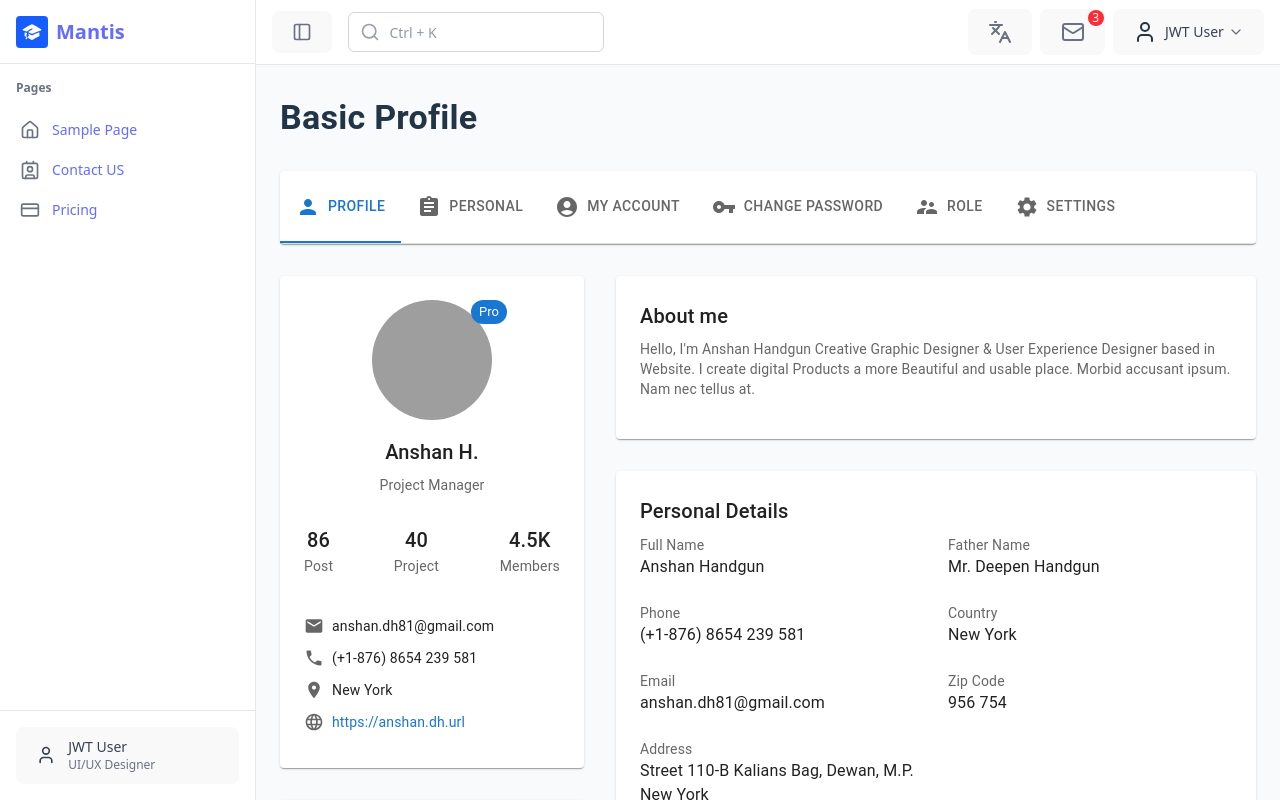
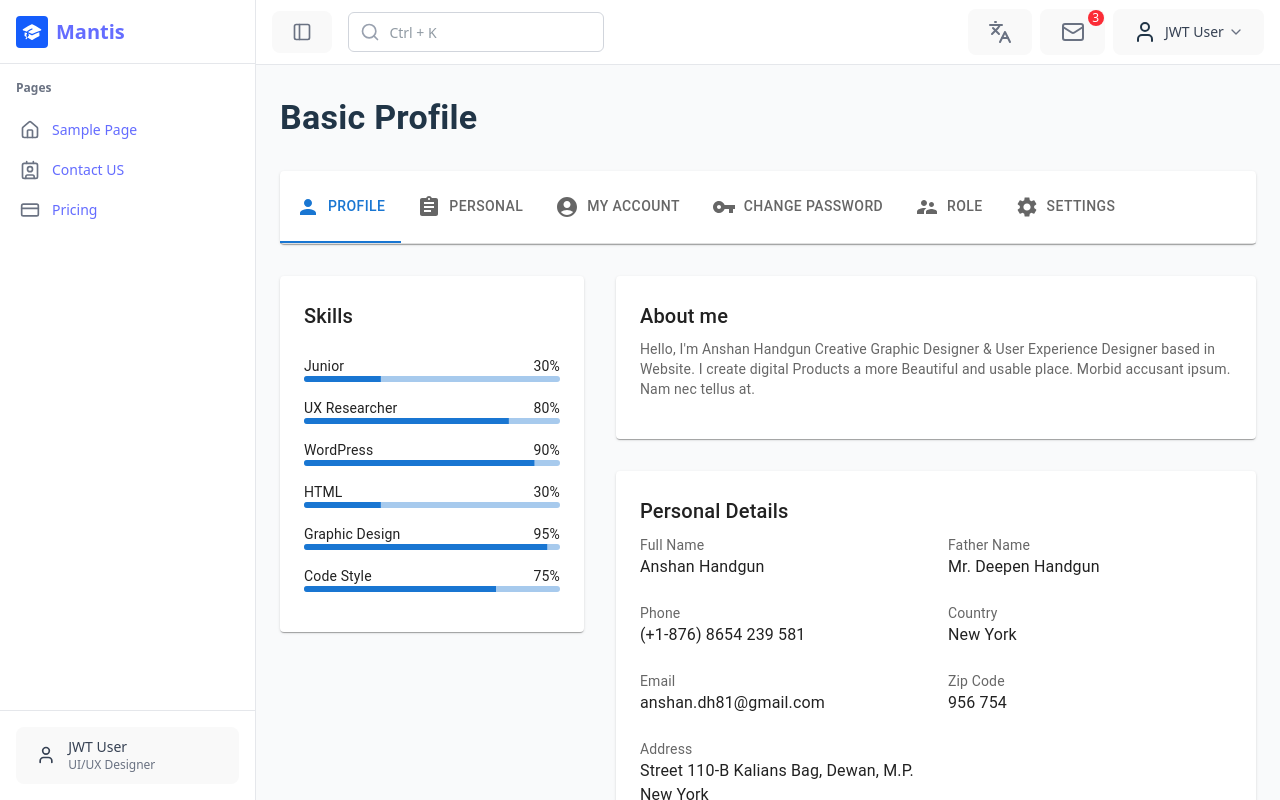
Before and after one commit to diajengaulia09/project-aul, a React (Vite) app: page /profile in a window 1280 px wide. Built offline with nearby package versions, Linux system fonts and the light colour scheme; grey boxes are pictures that could not be loaded.

Commit message:
style: delete user card

```diff
--- a/src/pages/ProfilePage.jsx
+++ b/src/pages/ProfilePage.jsx
@@ -61,55 +61,6 @@ export default function ProfilePage() {
 
         <Grid container spacing={4}>
           <Grid item size={{ xs: 12, md: 4 }}>
-            <Paper sx={{ p: 3, mb: 4, display: "flex", flexDirection: "column", alignItems: "center" }}>
-              <Box sx={{ position: "relative", mb: 2 }}>
-                <Avatar alt="Anshan H." src="/placeholder.svg?height=120&width=120" sx={{ width: 120, height: 120 }} />
-                <Chip
-                  label="Pro"
-                  color="primary"
-                  size="small"
-                  sx={{ position: "absolute", top: 0, right: -15 }}
-                />
-              </Box>
-              <Typography variant="h6" gutterBottom>
-                Anshan H.
-              </Typography>
-              <Typography variant="body2" color="text.secondary" gutterBottom>
-                Project Manager
-              </Typography>
-
-              <Box sx={{ display: "flex", justifyContent: "space-between", width: "100%", my: 3 }}>
-                {["86", "40", "4.5K"].map((val, i) => (
-                  <Box key={i} sx={{ textAlign: "center" }}>
-                    <Typography variant="h6">{val}</Typography>
-                    <Typography variant="body2" color="text.secondary">
-                      {i === 0 ? "Post" : i === 1 ? "Project" : "Members"}
-                    </Typography>
-                  </Box>
-                ))}
-              </Box>
-
-              <Box sx={{ width: "100%", mt: 2 }}>
-                {[{
-                  icon: <EmailIcon fontSize="small" sx={{ mr: 1, color: "text.secondary" }} />,
-                  text: "anshan.dh81@gmail.com",
-                }, {
-                  icon: <PhoneIcon fontSize="small" sx={{ mr: 1, color: "text.secondary" }} />,
-                  text: "(+1-876) 8654 239 581",
-                }, {
-                  icon: <LocationOnIcon fontSize="small" sx={{ mr: 1, color: "text.secondary" }} />,
-                  text: "New York",
-                }, {
-                  icon: <LanguageIcon fontSize="small" sx={{ mr: 1, color: "text.secondary" }} />,
-                  text: <Link href="https://anshan.dh.url" underline="hover" variant="body2">https://anshan.dh.url</Link>,
-                }].map((item, idx) => (
-                  <Box key={idx} sx={{ display: "flex", alignItems: "center", mb: 1.5 }}>
-                    {item.icon}
-                    <Typography variant="body2">{item.text}</Typography>
-                  </Box>
-                ))}
-              </Box>
-            </Paper>
 
             <Paper sx={{ p: 3 }}>
               <Typography variant="h6" gutterBottom>
```
